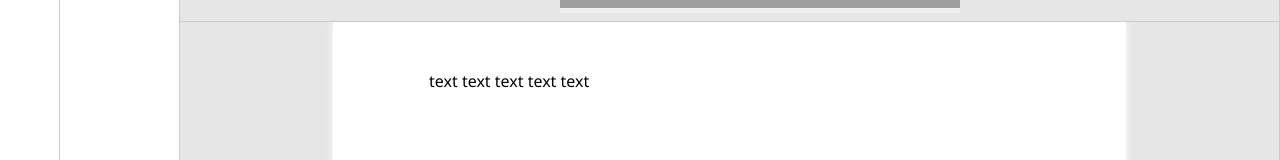
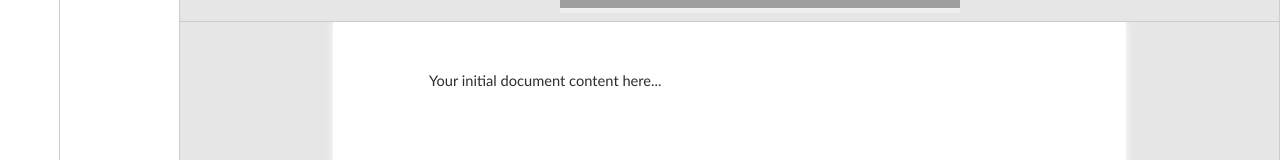
Before and after one commit to theviolentghost/StudySync, an Angular app in the folder frontend/: page / in a window 1280 px wide. Shown: the part 386-546 px from the top of the page. Built offline with nearby package versions, Linux system fonts and the light colour scheme; grey boxes are pictures that could not be loaded.

Commit message:
Fixed ToolBar and Console sliding bars for mobile

```diff
--- a/frontend/src/app/note.editor/editor.console/editor.console.component.css
+++ b/frontend/src/app/note.editor/editor.console/editor.console.component.css
@@ -24,7 +24,7 @@
     background-color: transparent;
     cursor: col-resize;
     z-index: 1;
-    transition: background-color 0.1s ease;
+    transition: background-color 0.1s ease 0s, width 0s linear .1s;
     transform: translateX(-50%);
     z-index: 1000000;
 }
@@ -35,6 +35,7 @@
 */
 .window-slider:hover {
     background-color: var(--color-accent-200);
+    transition: background-color 0.1s ease 0s, width 0s linear 0s;
 }
 .window-slider.active, .window-slider.active:hover {
     background-color: var(--color-secondary);
--- a/frontend/src/app/note.editor/editor.tools/editor.tools.component.css
+++ b/frontend/src/app/note.editor/editor.tools/editor.tools.component.css
@@ -21,7 +21,7 @@
     background-color: transparent;
     cursor: col-resize;
     z-index: 1;
-    transition: background-color 0.1s ease 0s, width 0s linear 0s;
+    transition: background-color 0.1s ease 0s, width 0s linear .1s;
     transform: translateX(50%);
     z-index: 100000;
 }
@@ -33,7 +33,7 @@
 .window-slider:hover {
     background-color: var(--color-accent-200);
     width: var(--slider-thickness);
-    transition: background-color 0.1s ease 0s, width 0s linear 0.1s
+    transition: background-color 0.1s ease 0s, width 0s linear 0s;
 }
 .window-slider.active, .window-slider.active:hover {
     background-color: var(--color-secondary);
--- a/frontend/src/app/note.editor/workspace/document.workspace/document.workspace.component.css
+++ b/frontend/src/app/note.editor/workspace/document.workspace/document.workspace.component.css
@@ -1,42 +1,65 @@
 :host {
     position: relative;
+    display: block;
 
     --page-width: 8.26in;
     --page-height: 11.69in;
     --page-color: #fff;
-    --default-text-color: #000;
+    --default-text-color: #2d2d2d;
     --default-margin: 0.5in 1in;
 
     width: 100%;
-    overflow: scroll;
+    height: 100%;
+    overflow: auto;
 }
 
 .tools-container {
+    position: sticky;
+    z-index: 1000;
+    background-color: var(--color-workspace-background);
+    top: 0;
+    left: 0;
     display: flex;
     flex-direction: row;
     align-items: center;
     justify-content: center;
     gap: var(--space-sm);
     padding: var(--space-md) var(--space-sm);
-    width: 100%;
     text-rendering: geometricPrecision;
     border-bottom: solid 1px var(--color-accent-200);
+    width: 100%;
 }
 
 .page-container {
+    position: relative;
     display: flex;
     flex-direction: column;
     align-items: center;
     gap: var(--space-sm);
-    width: 100%;
-    height: 100%;
+    min-width: max-content;
     overflow: auto;
+    min-height: calc(100% - 50px);
 }
 .page {
+    position: relative;
     width: var(--page-width);
     height: var(--page-height);
     background-color: var(--page-color);
     color: var(--default-text-color);
     box-shadow: 0 0 0.5rem var(--page-color);
     padding: var(--default-margin);
+    flex-shrink: 0;
 }
+.page-content {
+    font-family: 'Calibri', 'Roboto', 'Segoe UI', Arial, sans-serif;
+    font-size: 11pt;
+    line-height: 1.2;
+    flex: 1;
+    overflow: hidden;
+    outline: none;
+    white-space: pre-wrap;
+    word-wrap: break-word;
+    line-height: 1.5;
+    width: 100%;
+    height: 100%;
+}
--- a/frontend/src/app/note.editor/workspace/document.workspace/document.workspace.component.html
+++ b/frontend/src/app/note.editor/workspace/document.workspace/document.workspace.component.html
@@ -18,7 +18,13 @@
     </ng-container>
 </div>
 <div class="page-container">
-    <div class="page">
-        text text text text text
+    <div class="page" *ngFor="let page of pages; let i = index">
+        <div #pageContent
+            class="page-content"
+            [innerHTML]="page.content"
+            contenteditable="true"
+        >
+        </div>
     </div>
+    <!-- (input)="onContentChange($event, i)"> -->
 </div>
--- a/frontend/src/app/note.editor/workspace/document.workspace/document.workspace.component.ts
+++ b/frontend/src/app/note.editor/workspace/document.workspace/document.workspace.component.ts
@@ -1,4 +1,14 @@
-import { Component } from '@angular/core';
+import {
+    Component,
+    AfterViewInit,
+    ViewChildren,
+    QueryList,
+    ElementRef,
+    OnInit,
+    HostListener,
+    ChangeDetectorRef,
+    NgZone
+} from '@angular/core';
 import { CommonModule } from '@angular/common';
 
 interface Tool {
@@ -15,6 +25,11 @@ interface ToolGroup {
     tools: Tool[];
 }
 
+interface DocumentPage {
+    content: string;
+    element?: HTMLElement;
+}
+
 @Component({
     selector: 'document-workspace',
     imports: [
@@ -23,7 +38,7 @@ interface ToolGroup {
     templateUrl: './document.workspace.component.html',
     styleUrl: './document.workspace.component.css'
 })
-export class DocumentWorkspaceComponent {
+export class DocumentWorkspaceComponent implements AfterViewInit, OnInit {
     toolGroups: ToolGroup[] = [
         {
             title: "Text Formatting",
@@ -41,5 +56,18 @@ export class DocumentWorkspaceComponent {
         }
     ];
 
-    constructor() {}
+    document: string = '<p>Your initial document content here...</p>';
+    pages: DocumentPage[] = [];
+    currentPage = 0;
+    currentPosition = 0;
+
+    @ViewChildren('pageContent') pageElements!: QueryList<ElementRef>;
+
+    ngOnInit() {
+        this.pages = [{ content: this.document }];
+    }
+
+    ngAfterViewInit() {}
+
+
 }
--- a/frontend/src/app/note.editor/workspace/workspace.component.html
+++ b/frontend/src/app/note.editor/workspace/workspace.component.html
@@ -1,5 +1,5 @@
 <ng-container *ngIf="activeTab; else noTabOpen" style="width: 100%; height: 100%;">
-    <div [ngSwitch]="activeTab.fileType">
+    <div [ngSwitch]="activeTab.fileType" style="width: 100%; height: 100%;">
         <document-workspace
             *ngSwitchCase="'sdoc'"
 
```
